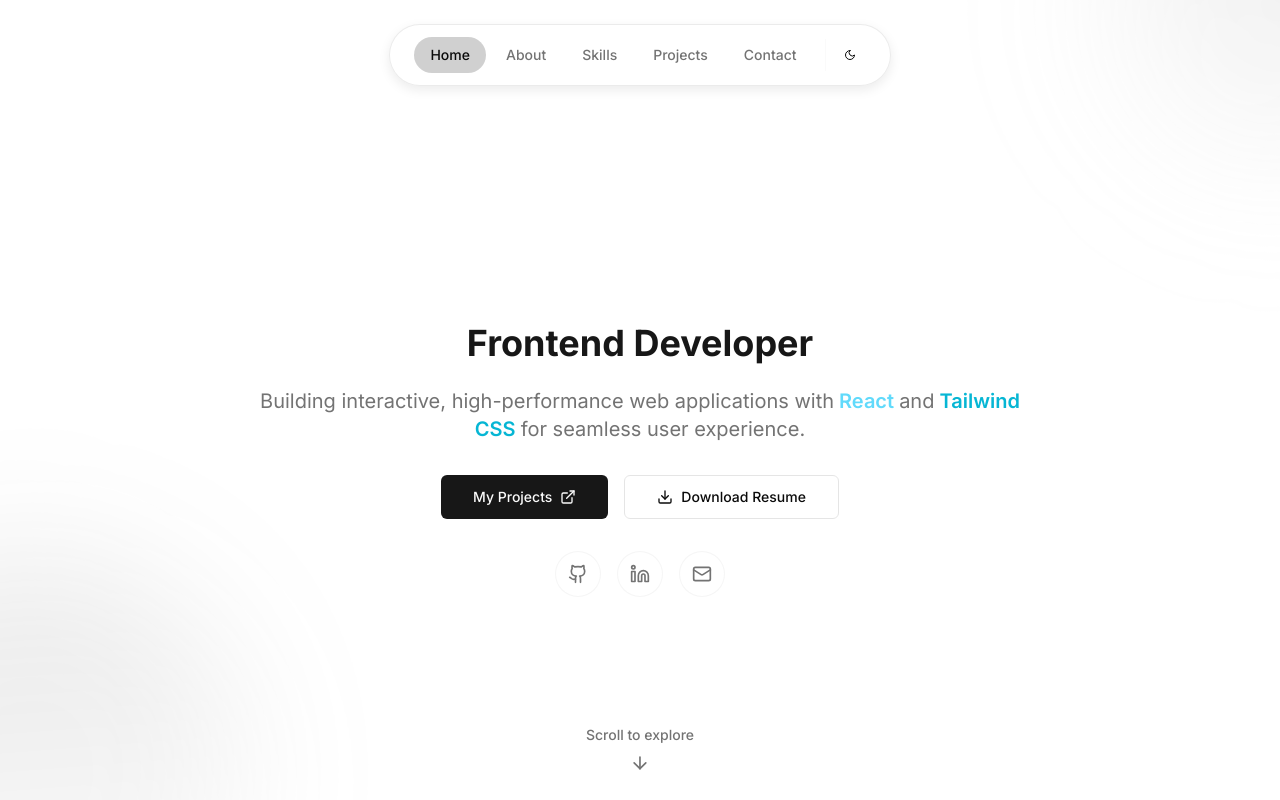
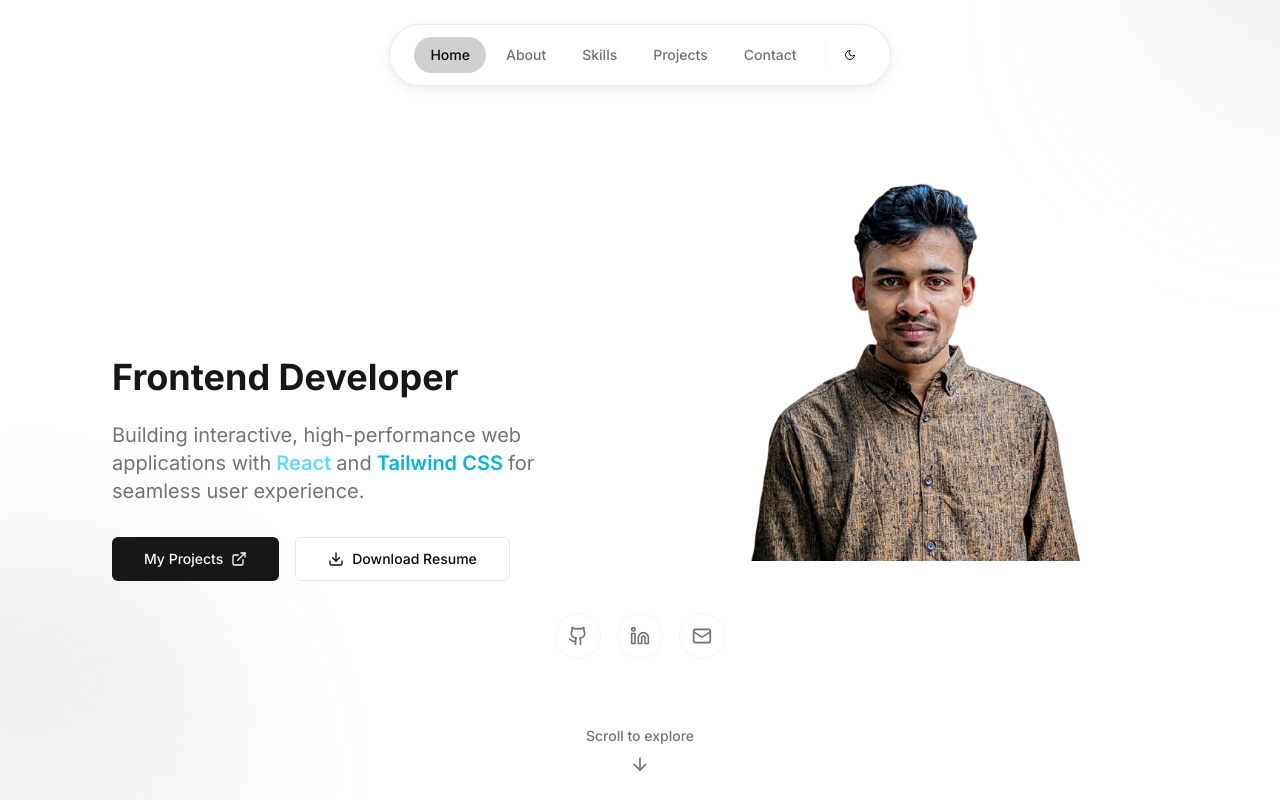
Before and after one commit to nishadinfo9/portfolio, a Next.js app: page / in a window 1280 px wide. Shown: the top 800 px of the page. Built offline with nearby package versions, Linux system fonts and the light colour scheme.

Commit message:
add Fresh Juice project to portfolio

```diff
--- a/src/components/hero.tsx
+++ b/src/components/hero.tsx
@@ -1,6 +1,7 @@
 'use client'
 
 import { useEffect, useRef } from 'react'
+import Image from 'next/image'
 import { motion } from 'framer-motion'
 import { ArrowDown, Github, Linkedin, Mail, ExternalLink } from 'lucide-react'
 import { gsap } from 'gsap'
@@ -39,7 +40,7 @@ export function Hero() {
       nameRef.current.innerHTML = nameText
         .split('')
         .map(
-          (char, i) =>
+          (char) =>
             `<span class="inline-block" style="transform: translateY(100px); opacity: 0;">${char === ' ' ? '&nbsp;' : char}</span>`
         )
         .join('')
@@ -93,13 +94,17 @@ export function Hero() {
       id="home"
       className="relative flex min-h-screen items-center justify-center overflow-hidden"
     >
-      <div className="container z-10 text-center">
+      <div className="container z-10">
         <motion.div
           initial={{ opacity: 0 }}
           animate={{ opacity: 1 }}
           transition={{ duration: 1, delay: 0.2 }}
           className="space-y-8"
         >
+          {/* Two-Column Grid */}
+          <div className="grid items-center gap-12 lg:grid-cols-2">
+            {/* Left Column — Text + CTA */}
+            <div className="text-center lg:text-left">
               {/* Main Heading with GSAP Animation */}
               <div className="space-y-6">
                 <h1
@@ -118,10 +123,14 @@ export function Hero() {
 
                 <p
                   ref={subtitleRef}
-              className="mx-auto max-w-3xl text-lg leading-relaxed text-muted-foreground sm:text-xl"
+                  className="mx-auto max-w-3xl text-lg leading-relaxed text-muted-foreground sm:text-xl lg:mx-0"
                 >
                   Building interactive, high-performance web applications with
-              <span className="font-semibold text-[#61DAFB]"> React </span> and
+                  <span className="font-semibold text-[#61DAFB]">
+                    {' '}
+                    React{' '}
+                  </span>{' '}
+                  and
                   <span className="font-semibold text-[#06B6D4]">
                     {' '}
                     Tailwind CSS{' '}
@@ -135,7 +144,7 @@ export function Hero() {
                 initial={{ opacity: 0, y: 20 }}
                 animate={{ opacity: 1, y: 0 }}
                 transition={{ duration: 0.8, delay: 1.5 }}
-            className="flex flex-col items-center justify-center gap-4 sm:flex-row"
+                className="mt-8 flex flex-col items-center justify-center gap-4 sm:flex-row lg:justify-start"
               >
                 <Button
                   onClick={scrollToProjects}
@@ -152,6 +161,25 @@ export function Hero() {
                   <DownloadResumeButton />
                 </Button>
               </motion.div>
+            </div>
+
+            {/* Right Column — Profile Image */}
+            <motion.div
+              className="flex justify-center"
+              initial={{ opacity: 0, x: 40 }}
+              animate={{ opacity: 1, x: 0 }}
+              transition={{ duration: 0.8, delay: 0.6 }}
+            >
+              <Image
+                src="/profile.png"
+                alt="Nishad Hasan — Frontend Developer"
+                width={400}
+                height={400}
+                priority
+                className="rounded-2xl object-cover"
+              />
+            </motion.div>
+          </div>
 
           {/* Social Links */}
           <motion.div
--- a/src/components/projects.tsx
+++ b/src/components/projects.tsx
@@ -8,6 +8,20 @@ import { Badge } from '@/components/ui/badge'
 import { Button } from '@/components/ui/button'
 
 const projects = [
+  {
+    title: 'Fresh Juice',
+    description:
+      'Fresh Juice this is a drink website that helps business to grow online',
+    image: '/',
+    technologies: [
+      'React',
+      'Tailwind CSS',
+      'Framer Motion',
+    ],
+    github: 'https://github.com/nishadinfo9/Fresh-Juice',
+    live: 'https://fresh-juice-plum.vercel.app',
+    featured: true,
+  },
   {
     title: 'Habits Tracker Dashboard',
     description:
@@ -24,7 +38,6 @@ const projects = [
     ],
     github: 'https://github.com/nishadinfo9/habit-tracker-frontend',
     live: 'https://habit-tracker-kappa-self.vercel.app',
-    featured: true,
   },
   {
     title: 'Zap Shift Delivery',
```
Lines whose indentation alone changed are shown as unchanged.
